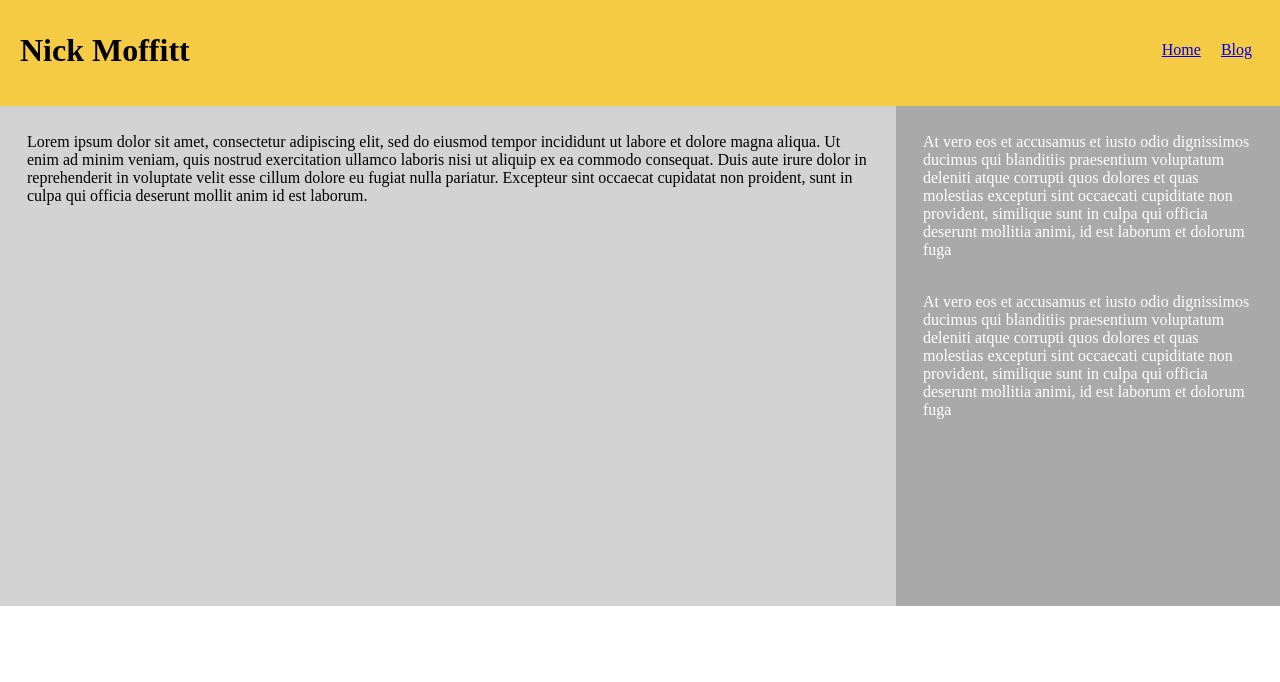
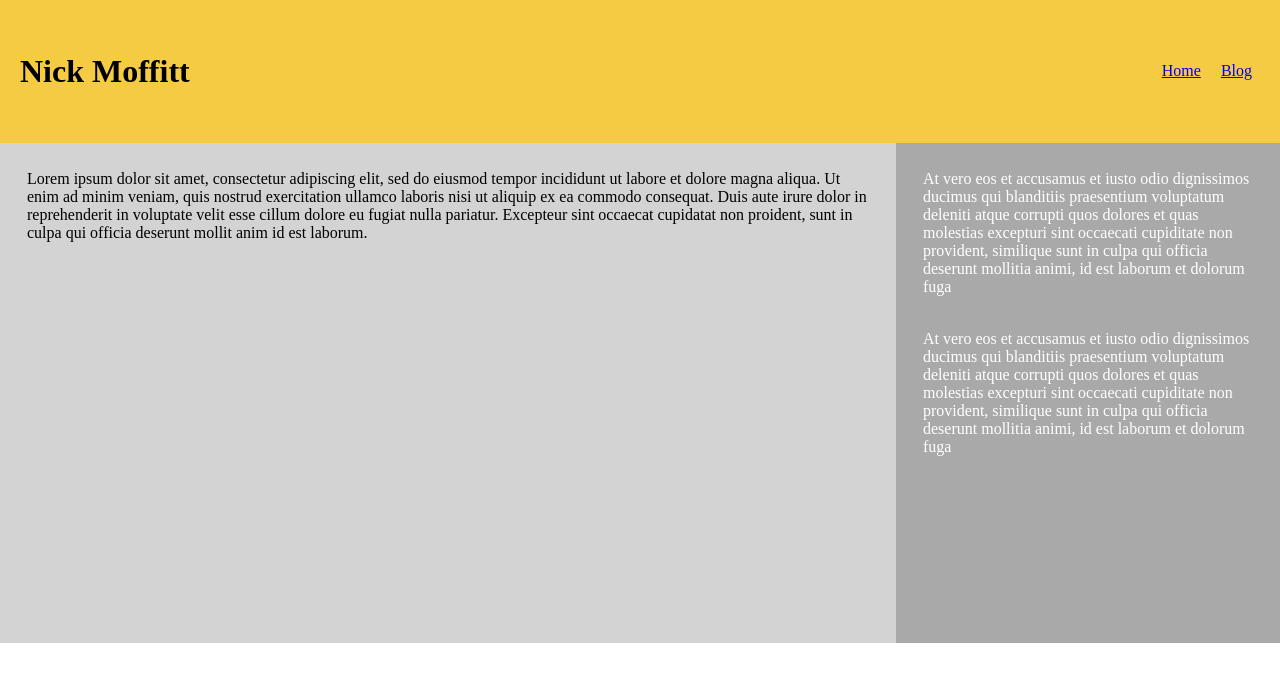
Before and after one commit to nmmoffit-su/Lab1, a plain HTML site: page index.html in a window 1280 px wide. Drawn offline with Linux system fonts and the light colour scheme.

Commit message:
Lab 1 Done

```diff
--- a/styles.css
+++ b/styles.css
@@ -14,7 +14,6 @@ h1{
 
 ul{
     list-style-type: none;
-    float: right;
     padding: 0px;
     margin: 0px;
 }
@@ -27,19 +26,22 @@ ul li{
 .header{
     line-height: 60px;
     padding: 20px;
-    background-color: #F4CB42
+    background-color: #F4CB42;
+    display: flex;
+    justify-content: space-between;
+    align-items: center;
 }
 
 .content{
     width: 70%;
-    float: left;
+    justify-content: flex-start;
     background-color: lightgray;
     min-height: 500px;
 }
 
 .sidebar{
     width: 30%;
-    float: right;
+    justify-content: flex-end;
     background-color: darkgray;
     color: #ffffff;
     min-height: 500px;
@@ -51,7 +53,7 @@ p{
 }
 
 .main{
-    float: left;
+    display: flex;
 }
 
 .blog-post{
```
Also changed, not shown: blog.html (+0 -1 lines), index.html (indentation only).
